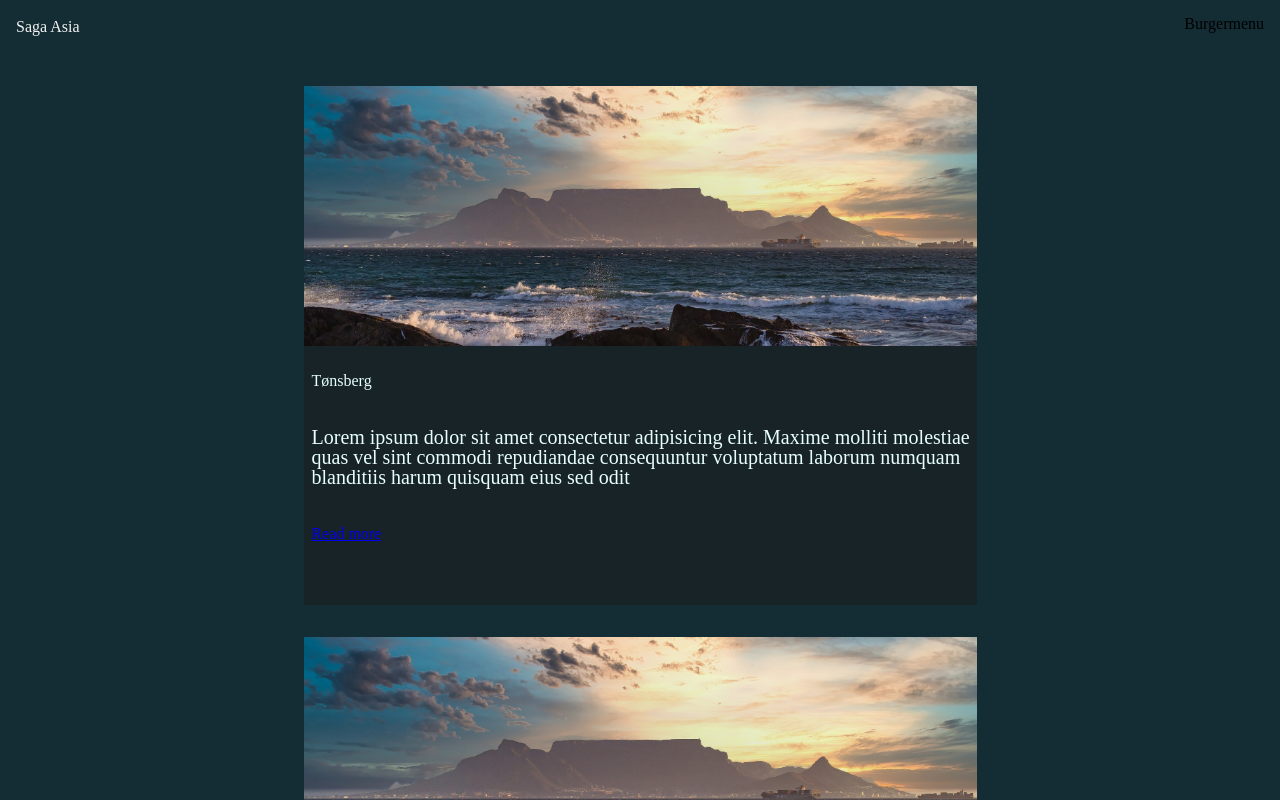
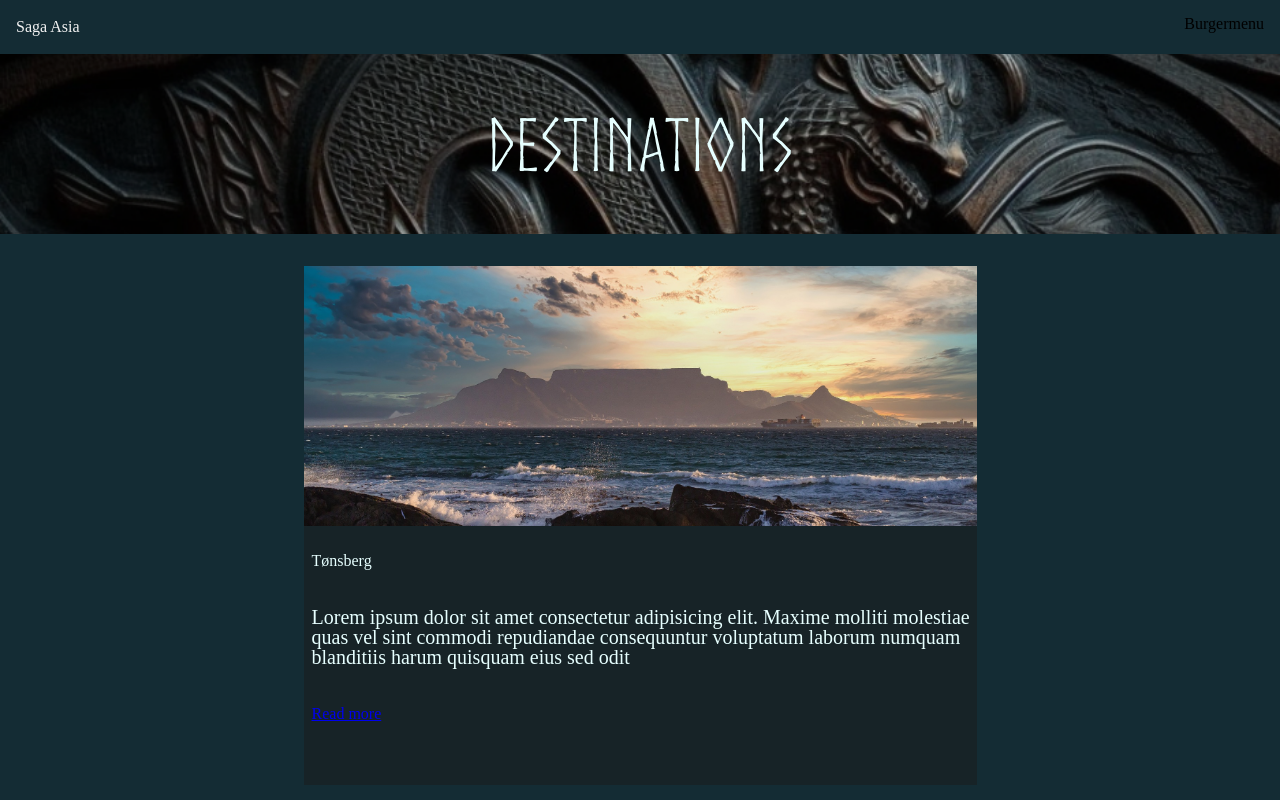
Before and after one commit to mobak88/Saga-Farmann, a Next.js app: page /destinations in a window 1280 px wide. Shown: the top 800 px of the page. Built offline with nearby package versions, Linux system fonts and the light colour scheme.

Commit message:
added header component

```diff
--- /dev/null
+++ b/src/components/header/Header.module.css
@@ -0,0 +1,14 @@
+.wrapper {
+  background-image: url(../../../public/assets/header-background.png);
+  background-repeat: no-repeat;
+  background-size: cover;
+  background-position: center;
+  width: 100%;
+  height: 180px;
+  display: flex;
+  justify-content: center;
+  align-items: center;
+  color: var(--light-text-color);
+  font-family: Norse;
+  font-size: 72px;
+}
--- /dev/null
+++ b/src/components/header/header.tsx
@@ -0,0 +1,17 @@
+import Image, { StaticImageData } from "next/image";
+import React from "react";
+import styles from "./Header.module.css";
+
+interface HeaderInterface {
+  header: string;
+}
+
+const Header = ({ header }: HeaderInterface) => {
+  return (
+    <div className={styles.wrapper}>
+      <h1>{header}</h1>
+    </div>
+  );
+};
+
+export default Header;
--- a/src/pages/destinations/index.tsx
+++ b/src/pages/destinations/index.tsx
@@ -3,11 +3,13 @@ import destinationsData from "../../components/cards/destinationCard/data";
 import DestinationCard from "../../components/cards/destinationCard/DestinationCard";
 import styles from "./destinations.module.css";
 import Layout from "@/components/navbar/layout";
+import Header from "@/components/header/Header";
 
 const Destinations = () => {
   return (
     <div className={styles.wrapper}>
       <Layout />
+      <Header header={"Destinations"} />
       <div className={styles["card-container"]}>
         {destinationsData.map((value) => {
           return (
--- a/src/pages/index.tsx
+++ b/src/pages/index.tsx
@@ -6,7 +6,6 @@ export default function Home() {
   return (
     <>
       <Layout />
-
       <Head>
         <title>Create Next App</title>
         <meta name="description" content="Generated by create next app" />
```
Also changed, not shown: public/assets/header-background.png (added).
